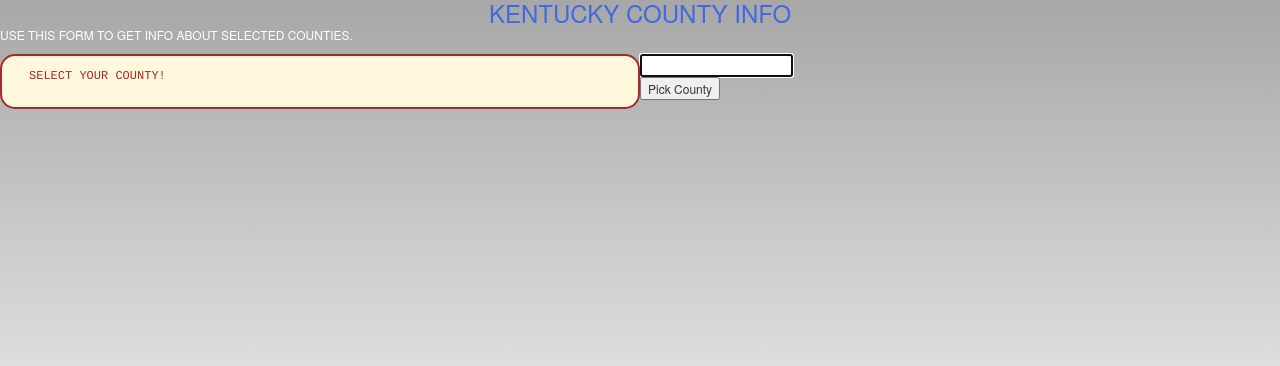
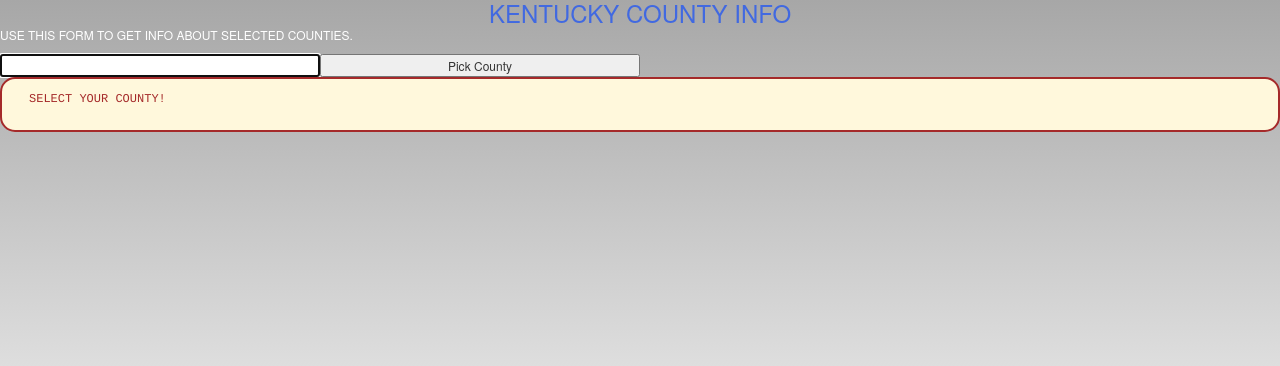
Before and after one commit to mharrisonbit/countyfinder, a plain HTML site: page index.html in a window 1280 px wide. Drawn offline with nearby package versions, Linux system fonts and the light colour scheme.

```diff
--- a/index.html
+++ b/index.html
@@ -19,12 +19,23 @@
       <h1 style="color:royalblue;text-align:center">
         Kentucky County Info
       </h1>
-
       <p style="color:white">
         Use this form to get info about selected counties.
       </p>
+      <div class="ui-widget" class="col-sm-12 col-xs-12">
 
-      <div style="margin: 0 auto; padding:1em; width:50%; background-color:cornsilk; border: 2px solid brown; border-radius:15px; font-family:Arial, sans serif;" id="holder" class="col-md-12 col-sm-12 col-xs-12">
+        <form id="form1" >
+          <input type="text" id="entry" onplaceholder="Enter County Name" class="col-sm-3 col-xs-3"></input>
+        </form>
+
+        <button id="countyButton"type="button" onclick="getCounty()" class="col-sm-3 col-xs-4">
+          Pick County
+        </button>
+
+      </div>
+
+
+      <div style="margin: 0 auto; padding:1em; background-color:cornsilk; border: 2px solid brown; border-radius:15px; font-family:Arial, sans serif;" id="holder" class="col-md-12 col-sm-12 col-xs-12">
 
         <div id="picField">
           <!-- this is the spot for the image of the county. -->
@@ -39,17 +50,7 @@
         </div>
       </div>
 
-      <div class="ui-widget">
 
-        <form id="form1" >
-          <input type="text" id="entry" onplaceholder="Enter County Name"></input>
-        </form>
-
-        <button id="countyButton"type="button" onclick="getCounty()">
-          Pick County
-        </button>
-
-      </div>
     </div>
 
       <!-- these are all the javascript files needed to run the system. -->
```
